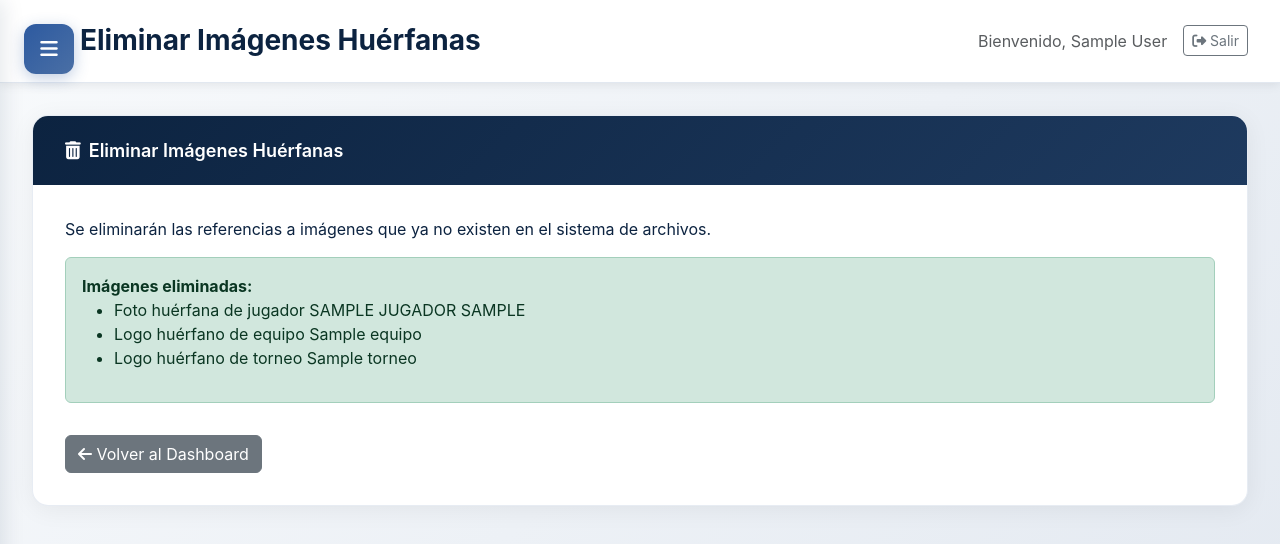
After one commit to Moy020513/Torneos, a Django app: page /panel/torneos/eliminar-imagenes-huerfanas/ in a window 1280 px wide. The commit adds this page. Shown: the top 544 px of the page. Run offline with Django 4.2, Linux system fonts and the light colour scheme; a user stored in the database is signed in; tables that the repository leaves empty hold one stand-in row (values such as "Sample post").

Commit message:
limpiar imágenes huéfanas

```diff
--- a/templates/admin/dashboard.html
+++ b/templates/admin/dashboard.html
@@ -64,6 +64,11 @@
             </div>
             <div class="admin-card-body quick-actions-body">
                 <div class="row">
+                    <div class="col-6 col-md-3 mb-3">
+                        <a href="{% url 'admin_eliminar_imagenes_huerfanas' %}" class="btn btn-danger w-100">
+                            <i class="fas fa-trash-alt me-2"></i>Limpiar Imágenes Huérfanas
+                        </a>
+                    </div>
                     <div class="col-6 col-md-3 mb-3">
                         <a href="{% url 'admin_crear_torneo' %}" class="btn btn-admin w-100">
                             <i class="fas fa-plus me-2"></i>Crear Torneo
--- /dev/null
+++ b/templates/admin/torneos/eliminar_imagenes_huerfanas.html
@@ -0,0 +1,25 @@
+{% extends 'admin/admin_base.html' %}
+{% block page_title %}Eliminar Imágenes Huérfanas{% endblock %}
+{% block content %}
+<div class="admin-card mb-4">
+    <div class="admin-card-header">
+        <h3><i class="fas fa-trash-alt me-2"></i>Eliminar Imágenes Huérfanas</h3>
+    </div>
+    <div class="admin-card-body">
+        <p>Se eliminarán las referencias a imágenes que ya no existen en el sistema de archivos.</p>
+        {% if eliminadas %}
+            <div class="alert alert-success">
+                <strong>Imágenes eliminadas:</strong>
+                <ul>
+                    {% for img in eliminadas %}
+                        <li>{{ img }}</li>
+                    {% endfor %}
+                </ul>
+            </div>
+        {% else %}
+            <div class="alert alert-info">No se encontraron imágenes huérfanas.</div>
+        {% endif %}
+        <a href="{% url 'admin_dashboard' %}" class="btn btn-secondary mt-3"><i class="fas fa-arrow-left"></i> Volver al Dashboard</a>
+    </div>
+</div>
+{% endblock %}
--- a/torneos/admin_urls.py
+++ b/torneos/admin_urls.py
@@ -1,8 +1,10 @@
 from django.urls import path
 from . import admin_views
+from django.urls import path
 
 # URLs del Panel de Administración Personalizado
 admin_urlpatterns = [
+    path('panel/torneos/eliminar-imagenes-huerfanas/', admin_views.admin_eliminar_imagenes_huerfanas, name='admin_eliminar_imagenes_huerfanas'),
     # Dashboard
     path('panel/', admin_views.admin_dashboard, name='admin_dashboard'),
     # Participaciones de Jugadores
--- a/torneos/admin_views.py
+++ b/torneos/admin_views.py
@@ -1,3 +1,43 @@
+# Importar decoradores antes de usarlos
+from django.contrib.auth.decorators import login_required, user_passes_test
+from django.conf import settings
+import os
+
+# Definir is_admin antes de cualquier uso en decoradores
+def is_admin(user):
+    return user.is_superuser
+
+# =================== ELIMINAR IMÁGENES HUÉRFANAS ===================
+@login_required
+@user_passes_test(is_admin)
+def admin_eliminar_imagenes_huerfanas(request):
+    # Carpeta media
+    media_root = settings.MEDIA_ROOT
+    eliminadas = []
+    # Buscar imágenes huérfanas en jugadores
+    from .models import Jugador, Equipo, Torneo
+    jugadores = Jugador.objects.exclude(foto='')
+    for jugador in jugadores:
+        if jugador.foto and not os.path.exists(jugador.foto.path):
+            jugador.foto = None
+            jugador.save(update_fields=['foto'])
+            eliminadas.append(f"Foto huérfana de jugador {jugador.nombre} {jugador.apellido}")
+    # Buscar imágenes huérfanas en equipos
+    equipos = Equipo.objects.exclude(logo='')
+    for equipo in equipos:
+        if equipo.logo and not os.path.exists(equipo.logo.path):
+            equipo.logo = None
+            equipo.save(update_fields=['logo'])
+            eliminadas.append(f"Logo huérfano de equipo {equipo.nombre}")
+    # Buscar imágenes huérfanas en torneos
+    torneos = Torneo.objects.exclude(logo='')
+    for torneo in torneos:
+        if torneo.logo and not os.path.exists(torneo.logo.path):
+            torneo.logo = None
+            torneo.save(update_fields=['logo'])
+            eliminadas.append(f"Logo huérfano de torneo {torneo.nombre}")
+    context = {'eliminadas': eliminadas}
+    return render(request, 'admin/torneos/eliminar_imagenes_huerfanas.html', context)
 
 # Definir is_admin antes de cualquier uso en decoradores
 def is_admin(user):
```
Also changed, not shown: templates/admin/torneos/listar.html (+6 -1 lines).
